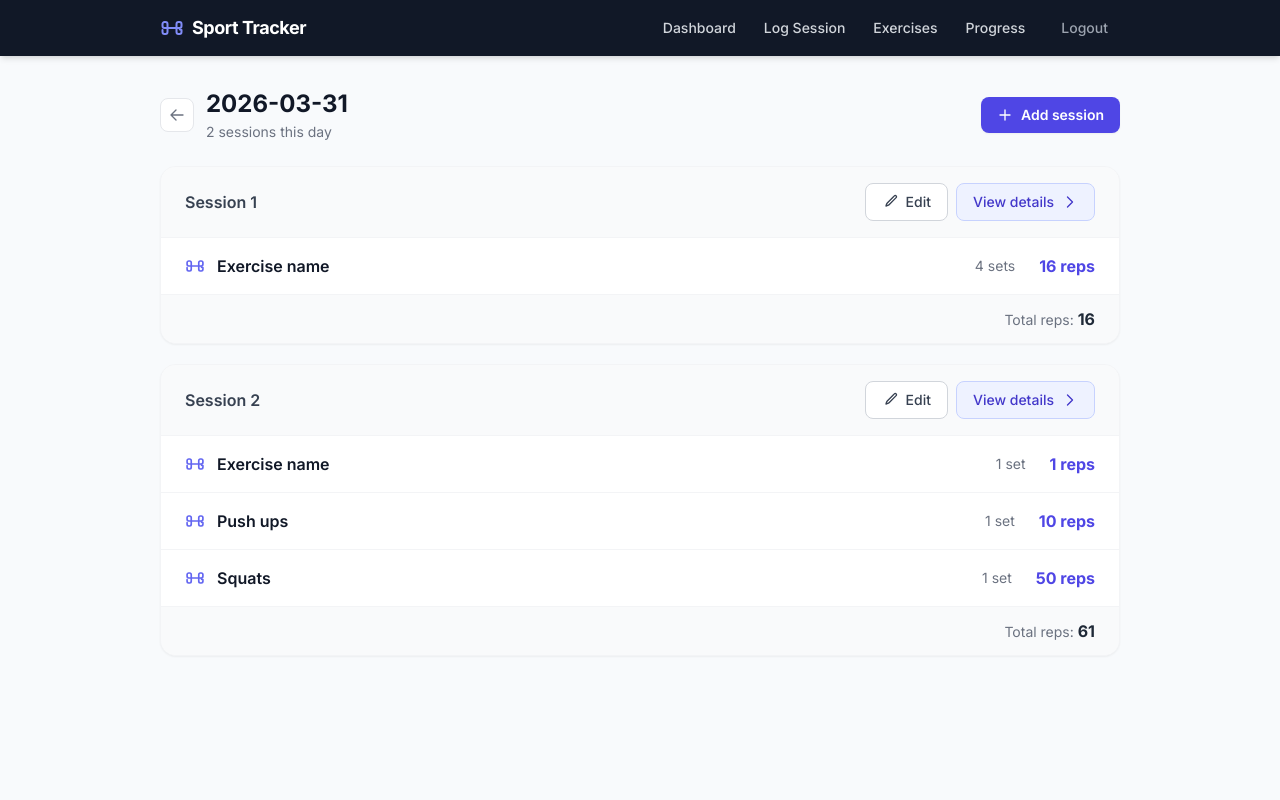
After one commit to coctel99/SportTracker, a Flask app: page /training-day/2026-03-31 in a window 1280 px wide. The commit adds this page. Run offline with Flask 3, Linux system fonts and the light colour scheme; a user stored in the database is signed in; data comes from the database, SQL or seed files in the repository; some libraries are stand-ins or nearby versions.

Commit message:
Add support for multiple sessions a day

```diff
--- a/app/routes.py
+++ b/app/routes.py
@@ -19,6 +19,7 @@ from app.tracker.sessions.queries import (
     get_session_detail,
     get_session_detail_for_edit,
     get_session_for_user,
+    get_sessions_for_day,
     save_session,
     update_session,
 )
@@ -204,6 +205,22 @@ def session_detail(session_id):
     return render_template("session_detail.html", session=sess, exercises=exercises)
 
 
+@bp.route("/training-day/<session_date>")
+@login_required
+def training_day(session_date):
+    """Show all sessions for a given day.
+
+    If there is exactly one session redirect straight to session_detail.
+    If there are none, redirect to new_session with the date pre-filled.
+    """
+    sessions = get_sessions_for_day(g.user["id"], session_date)
+    if len(sessions) == 0:
+        return redirect(url_for("routes.new_session", date=session_date))
+    if len(sessions) == 1:
+        return redirect(url_for("routes.session_detail", session_id=sessions[0]["id"]))
+    return render_template("training_day.html", session_date=session_date, sessions=sessions)
+
+
 @bp.route("/sessions/<int:session_id>/delete", methods=("POST",))
 @login_required
 def delete_session_view(session_id):
--- a/app/templates/dashboard.html
+++ b/app/templates/dashboard.html
@@ -80,8 +80,9 @@
             {% set session_ids = sessions_by_day.get(day, []) %}
             {% set is_today = (today_day == day) %}
             {% if session_ids %}
-              {# Day with one or more sessions – link to the first session #}
-              <a href="{{ url_for('routes.session_detail', session_id=session_ids[0]) }}"
+              {# Day with one or more sessions – link to the training day page #}
+              {% set day_str = "%04d-%02d-%02d" | format(cal_year, cal_month, day) %}
+              <a href="{{ url_for('routes.training_day', session_date=day_str) }}"
                  title="{{ session_ids | length }} session{% if session_ids | length > 1 %}s{% endif %}"
                  class="relative h-10 flex items-center justify-center rounded-full
                         bg-indigo-600 text-white font-semibold text-sm
--- /dev/null
+++ b/app/templates/training_day.html
@@ -0,0 +1,81 @@
+{% extends 'base.html' %}
+{% block title %}{{ session_date }} – Sport Tracker{% endblock %}
+{% block content %}
+
+<div class="mb-6 flex items-center gap-3">
+  <a href="{{ url_for('routes.dashboard') }}"
+     class="inline-flex items-center justify-center rounded-lg border border-gray-200 bg-white p-2 text-gray-500 hover:bg-gray-50 transition">
+    <svg class="w-4 h-4" fill="none" viewBox="0 0 24 24" stroke="currentColor" stroke-width="2">
+      <path stroke-linecap="round" stroke-linejoin="round" d="M10.5 19.5L3 12m0 0l7.5-7.5M3 12h18"/>
+    </svg>
+  </a>
+  <div>
+    <h1 class="text-2xl font-bold text-gray-900">{{ session_date }}</h1>
+    <p class="text-sm text-gray-500 mt-0.5">{{ sessions | length }} session{{ 's' if sessions | length != 1 }} this day</p>
+  </div>
+  <a href="{{ url_for('routes.new_session', date=session_date) }}"
+     class="ml-auto inline-flex items-center gap-2 rounded-lg bg-indigo-600 px-4 py-2 text-sm font-semibold text-white shadow-sm hover:bg-indigo-700 transition active:scale-95">
+    <svg class="w-4 h-4" fill="none" viewBox="0 0 24 24" stroke="currentColor" stroke-width="2">
+      <path stroke-linecap="round" stroke-linejoin="round" d="M12 4.5v15m7.5-7.5h-15"/>
+    </svg>
+    Add session
+  </a>
+</div>
+
+<div class="space-y-5">
+  {% for sess in sessions %}
+    <div class="rounded-2xl bg-white border border-gray-100 shadow-sm overflow-hidden">
+
+      <!-- Session header -->
+      <div class="flex items-center justify-between px-6 py-4 border-b border-gray-100 bg-gray-50">
+        <span class="text-base font-semibold text-gray-700">Session {{ loop.index }}</span>
+        <div class="flex items-center gap-2">
+          <a href="{{ url_for('routes.edit_session_view', session_id=sess.id) }}"
+             class="inline-flex items-center gap-2 rounded-lg border border-gray-300 bg-white px-4 py-2 text-sm font-medium text-gray-700 hover:bg-gray-50 transition active:scale-95">
+            <svg class="w-4 h-4" fill="none" viewBox="0 0 24 24" stroke="currentColor" stroke-width="2">
+              <path stroke-linecap="round" stroke-linejoin="round"
+                    d="M16.862 4.487l1.687-1.688a1.875 1.875 0 112.652 2.652L10.582 16.07a4.5 4.5 0 01-1.897 1.13L6 18l.8-2.685a4.5 4.5 0 011.13-1.897l8.932-8.931z"/>
+            </svg>
+            Edit
+          </a>
+          <a href="{{ url_for('routes.session_detail', session_id=sess.id) }}"
+             class="inline-flex items-center gap-2 rounded-lg border border-indigo-200 bg-indigo-50 px-4 py-2 text-sm font-medium text-indigo-700 hover:bg-indigo-100 transition active:scale-95">
+            View details
+            <svg class="w-4 h-4" fill="none" viewBox="0 0 24 24" stroke="currentColor" stroke-width="2">
+              <path stroke-linecap="round" stroke-linejoin="round" d="M8.25 4.5l7.5 7.5-7.5 7.5"/>
+            </svg>
+          </a>
+        </div>
+      </div>
+
+      <!-- Exercises summary -->
+      {% if sess.exercises %}
+        <ul class="divide-y divide-gray-100">
+          {% for ex in sess.exercises %}
+            <li class="flex items-center justify-between px-6 py-4">
+              <div class="flex items-center gap-3">
+                <svg class="w-5 h-5 text-indigo-500 flex-shrink-0" fill="none" viewBox="0 0 24 24" stroke="currentColor" stroke-width="2">
+                  <path stroke-linecap="round" stroke-linejoin="round"
+                        d="M4.5 12h15M4.5 12a2 2 0 01-2-2V8a2 2 0 012-2h1a2 2 0 012 2v8a2 2 0 01-2 2H4.5a2 2 0 01-2-2v-2M19.5 12a2 2 0 002 2v2a2 2 0 01-2 2h-1a2 2 0 01-2-2V8a2 2 0 012-2h1a2 2 0 012 2v2a2 2 0 01-2 2"/>
+                </svg>
+                <span class="text-base font-semibold text-gray-900">{{ ex.name }}</span>
+              </div>
+              <div class="flex items-center gap-6 text-sm">
+                <span class="text-gray-500">{{ ex.total_sets }} set{{ 's' if ex.total_sets != 1 }}</span>
+                <span class="font-bold text-indigo-600 text-base">{{ ex.total_reps }} reps</span>
+              </div>
+            </li>
+          {% endfor %}
+        </ul>
+        <div class="px-6 py-3 border-t border-gray-100 bg-gray-50 text-sm text-gray-500 text-right">
+          Total reps: <span class="font-bold text-gray-800 text-base">{{ sess.exercises | sum(attribute='total_reps') }}</span>
+        </div>
+      {% else %}
+        <p class="px-6 py-5 text-sm text-gray-400">No exercises recorded.</p>
+      {% endif %}
+
+    </div>
+  {% endfor %}
+</div>
+
+{% endblock %}
--- a/app/tracker/sessions/queries.py
+++ b/app/tracker/sessions/queries.py
@@ -155,3 +155,48 @@ def get_session_detail_for_edit(session_id: int) -> list:
             grouped.append({"exercise_id": row["exercise_id"], "name": row["exercise_name"], "sets": []})
         grouped[-1]["sets"].append(row["reps"])
     return grouped
+
+
+def get_sessions_for_day(user_id: int, session_date: str) -> list[dict]:
+    """Return all sessions for *user_id* on *session_date*, each with their exercises.
+
+    Returns a list of dicts::
+
+        [{"id": int, "session_date": str,
+          "exercises": [{"name": str, "total_reps": int}, ...]}, ...]
+    """
+    db = get_db()
+    session_rows = db.execute(
+        """
+        SELECT id, session_date
+        FROM sessions
+        WHERE user_id = ? AND session_date = ?
+        ORDER BY id ASC
+        """,
+        (user_id, session_date),
+    ).fetchall()
+
+    result = []
+    for s in session_rows:
+        exercises = db.execute(
+            """
+            SELECT e.name,
+                   COALESCE(SUM(es.reps), 0) AS total_reps,
+                   COUNT(es.id)              AS total_sets
+            FROM session_exercises se
+            JOIN exercises e  ON e.id  = se.exercise_id
+            JOIN exercise_sets es ON es.session_exercise_id = se.id
+            WHERE se.session_id = ?
+            GROUP BY e.id, e.name
+            ORDER BY se.position ASC
+            """,
+            (s["id"],),
+        ).fetchall()
+        result.append(
+            {
+                "id": s["id"],
+                "session_date": s["session_date"],
+                "exercises": [dict(e) for e in exercises],
+            }
+        )
+    return result
```
Also changed, not shown: tests/test_multi_session_day.py (added, +146 -0 lines), tests/test_session_detail.py (+3 -2 lines).
